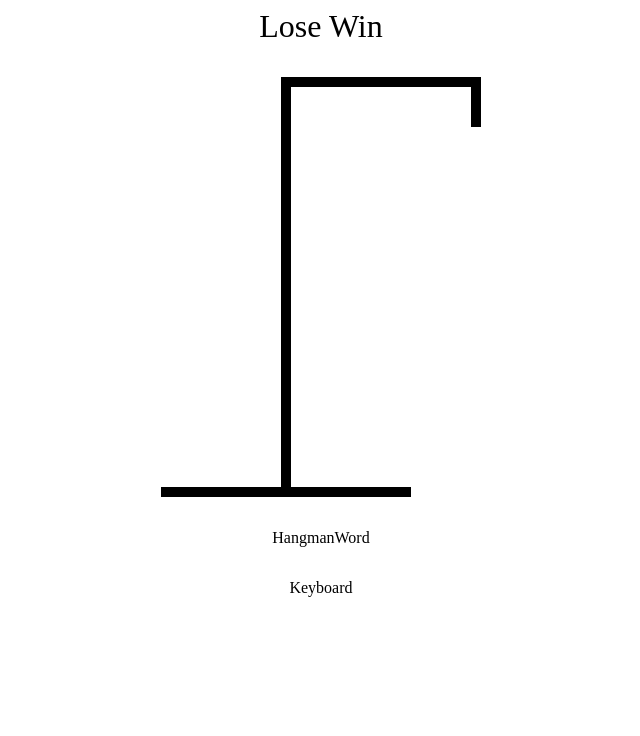
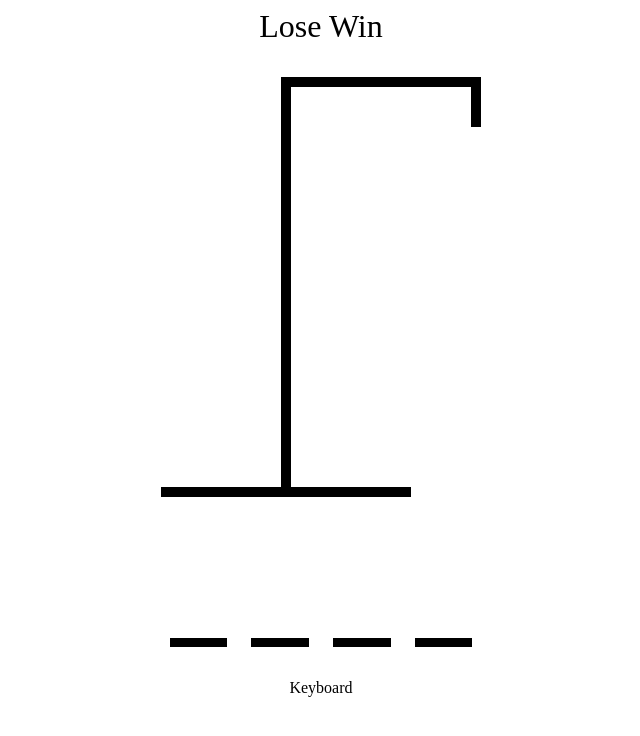
Before and after one commit to MarekKundla/hangman, a React (Vite) app: page / in a window 1280 px wide. Shown: the top 736 px of the page, without its empty margins (319-959 px from the left). Built offline with nearby package versions, Linux system fonts and the light colour scheme; the HTML template or start-up script is replaced by a standard one.

Commit message:
hangman word

```diff
--- a/src/HangmanWord.tsx
+++ b/src/HangmanWord.tsx
@@ -1,9 +1,33 @@
 import React from 'react'
 
 function HangmanWord() {
+    const word = 'TEST'
+    const guessedLetters = ['e']
+
     return (
-        <div>
-            <div>HangmanWord</div>
+        <div
+            style={{
+                display: 'flex',
+                gap: '.25em',
+                fontSize: '6rem',
+                fontWeight: 'bold',
+                textTransform: 'uppercase',
+                fontFamily: 'monospace',
+            }}
+        >
+            {word.split('').map((letter, index) => (
+                <span style={{ borderBottom: '.1em solid black' }} key={index}>
+                    <span
+                        style={{
+                            visibility: guessedLetters.includes(letter)
+                                ? 'visible'
+                                : 'hidden',
+                        }}
+                    >
+                        {letter}
+                    </span>
+                </span>
+            ))}
         </div>
     )
 }
```
